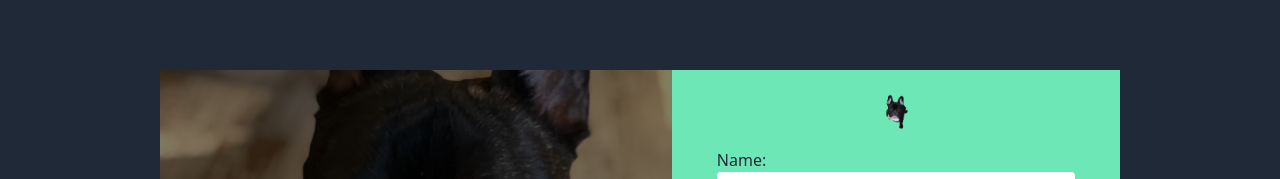
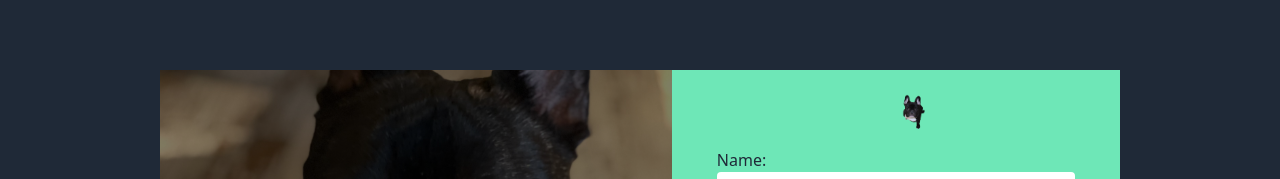
Before and after one commit to chadmuro/chadmuro-portfolio, a Next.js app: page /contact in a window 1280 px wide. Shown: the part 574-753 px from the top of the page. Built offline with nearby package versions, Linux system fonts and the light colour scheme.

Commit message:
fix classNames in Tailwind

```diff
--- a/components/Shared/Form.js
+++ b/components/Shared/Form.js
@@ -50,9 +50,14 @@ const Form = ({ home }) => {
 				href="https://ipugram.web.app/"
 				target="_blank"
 				rel="noopener noreferrer"
-				className="absolute top-6 transform hover:scale-110 duration-300"
 			>
-				<img src="/ipu-transparent.png" alt="ipu" height={35} width={35} />
+				<img
+					src="/ipu-transparent.png"
+					alt="ipu"
+					height={35}
+					width={35}
+					className="top-6 transform hover:scale-110 duration-300 absolute"
+				/>
 			</a>
 			<form
 				className="flex justify-center items-center flex-col w-full h-full"
```
